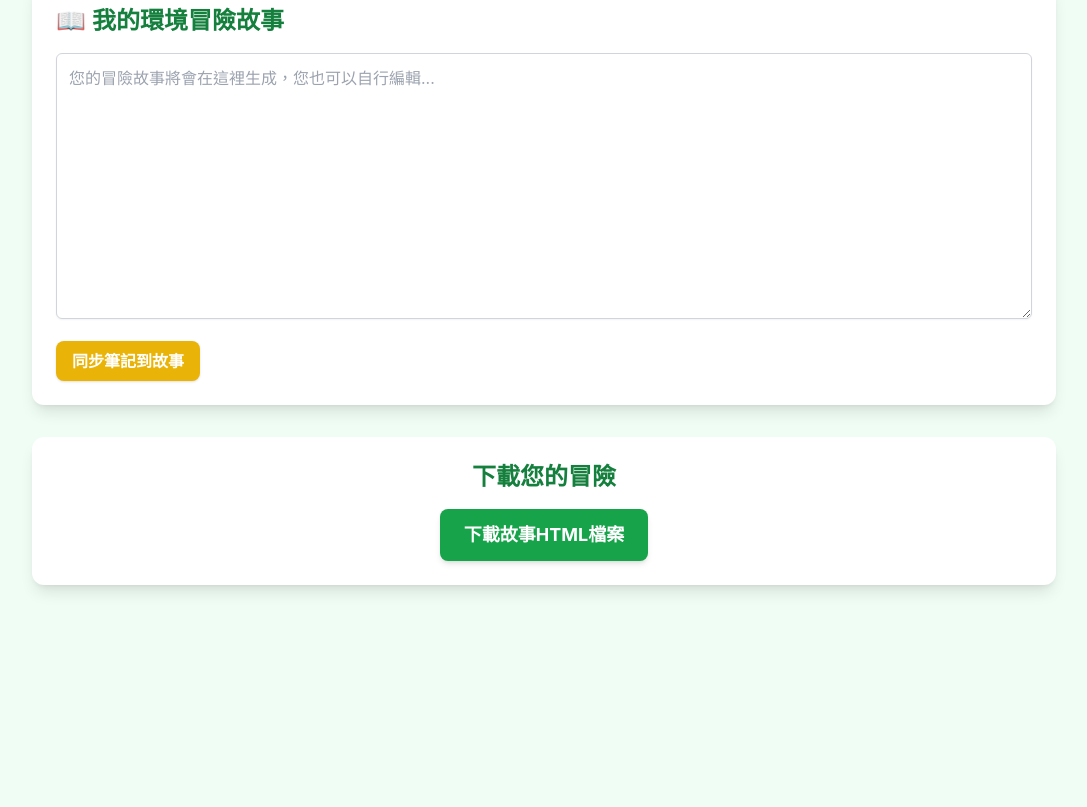
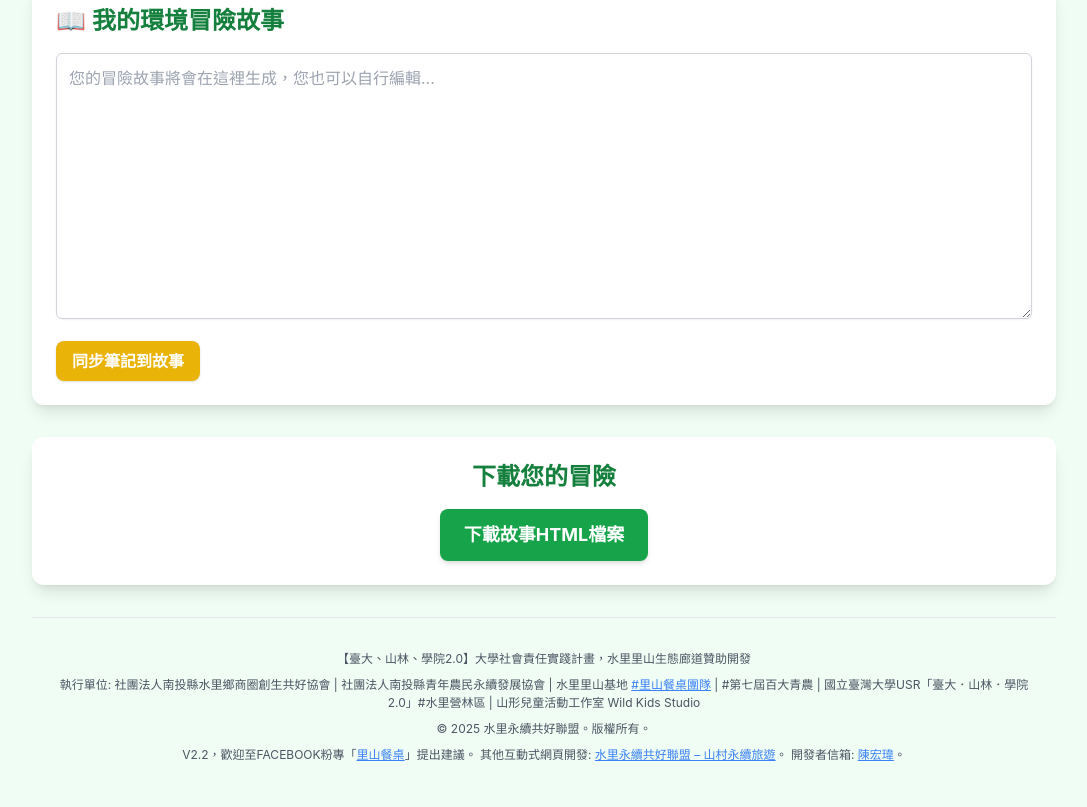
Before and after one commit to farmcmd/CBDSOS, a plain HTML site: page index.html in a window 1280 px wide. Shown: the part 4125-4932 px from the top of the page, without its empty margins (96-1183 px from the left). Before the commit the page ends 4742 px from the top, so only its background shows below. Drawn offline with nearby package versions, Linux system fonts and the light colour scheme.

Commit message:
Update index.html

```diff
--- a/index.html
+++ b/index.html
@@ -144,6 +144,25 @@
             color: black;
             text-decoration: none;
             cursor: pointer;
+        }
+        .site-footer {
+            font-size: 0.75rem; /* Small text */
+            color: #4b5563; /* Tailwind gray-600 */
+            text-align: center;
+            padding: 2rem 1rem;
+            margin-top: 2rem;
+            border-top: 1px solid #e5e7eb; /* Tailwind gray-200 */
+            line-height: 1.5;
+        }
+        .site-footer a {
+            color: #3b82f6; /* Tailwind blue-500 */
+            text-decoration: underline;
+        }
+        .site-footer a:hover {
+            color: #1d4ed8; /* Tailwind blue-700 */
+        }
+        .site-footer p {
+            margin-bottom: 0.5rem;
         }
     </style>
 </head>
@@ -476,6 +495,26 @@
                 下載故事HTML檔案
             </button>
         </section>
+
+        <!-- Footer Section -->
+        <footer class="site-footer">
+            <p>【臺大、山林、學院2.0】大學社會責任實踐計畫，水里里山生態廊道贊助開發</p>
+            <p>
+                執行單位: 社團法人南投縣水里鄉商圈創生共好協會 |
+                社團法人南投縣青年農民永續發展協會 |
+                水里里山基地 <a href="https://www.facebook.com/Satoyamadining" target="_blank" rel="noopener noreferrer">#里山餐桌團隊</a> |
+                #第七屆百大青農 |
+                國立臺灣大學USR「臺大．山林．學院2.0」#水里營林區 |
+                山形兒童活動工作室 Wild Kids Studio
+            </p>
+            <p>© 2025 水里永續共好聯盟。版權所有。</p>
+            <p>
+                V2.2，歡迎至FACEBOOK粉專「<a href="https://www.facebook.com/Satoyamadining" target="_blank" rel="noopener noreferrer">里山餐桌</a>」提出建議。
+                其他互動式網頁開發: <a href="https://farmcmd.github.io/Create/" target="_blank" rel="noopener noreferrer">水里永續共好聯盟 – 山村永續旅遊</a>。
+                開發者信箱: <a href="mailto:farmcmd@gmail.com">陳宏瑋</a>。
+            </p>
+        </footer>
+
 
         <!-- Modal for Password Input -->
         <div id="passwordModal" class="fixed inset-0 bg-gray-600 bg-opacity-50 overflow-y-auto h-full w-full flex items-center justify-center hidden z-50">
```
